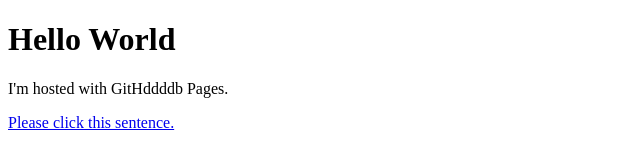
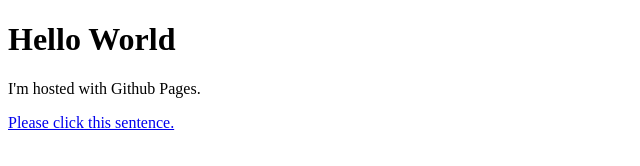
Before and after one commit to joo0421/java1, a plain HTML site: page index.html in a window 1280 px wide. Shown: the full height of the page, 0-640 px from the left. Drawn offline with Linux system fonts and the light colour scheme.

Commit message:
Update index.html

```diff
--- a/index.html
+++ b/index.html
@@ -2,7 +2,7 @@
 <html>
 <body>
 <h1>Hello World</h1>
-<p>I'm hosted with GitHddddb Pages.</p>
+<p>I'm hosted with Github Pages.</p>
   <a href="ex2.html"> Please click this sentence. </a>
 </body>
 </html>
```
